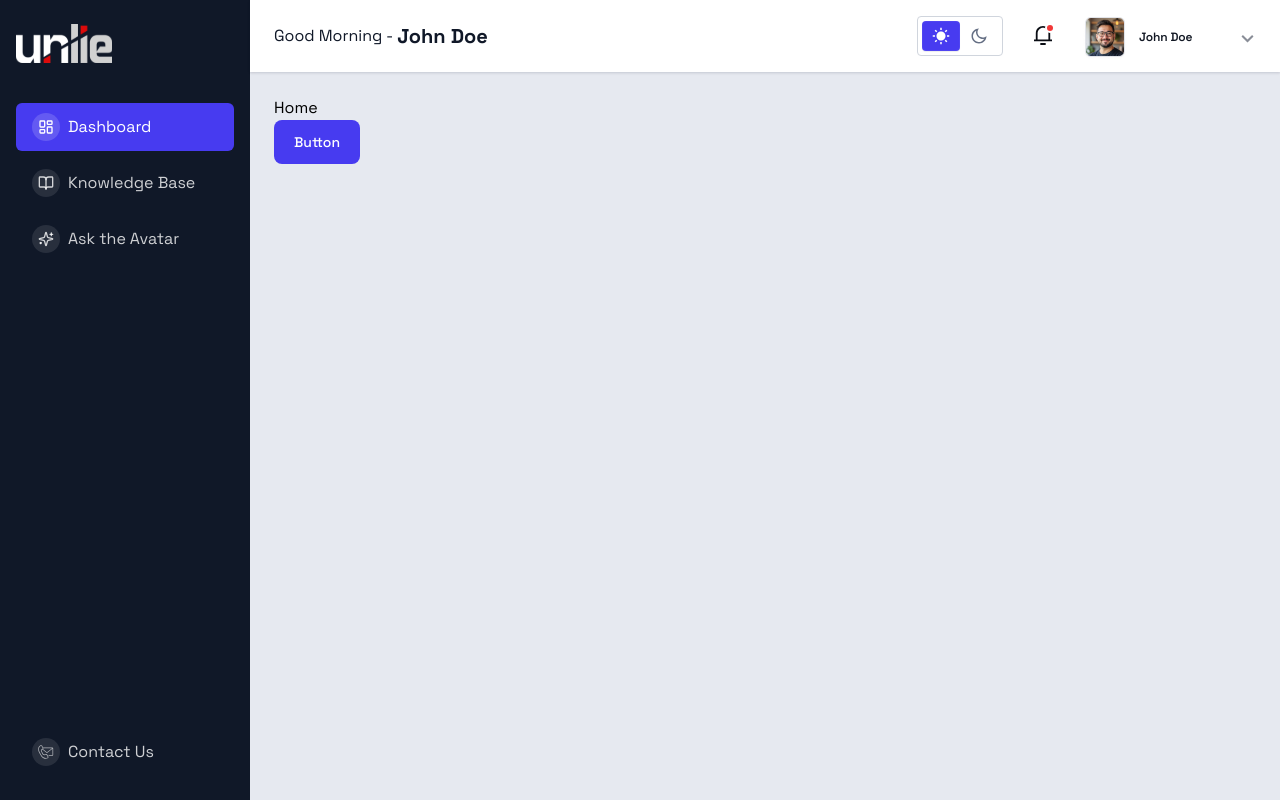
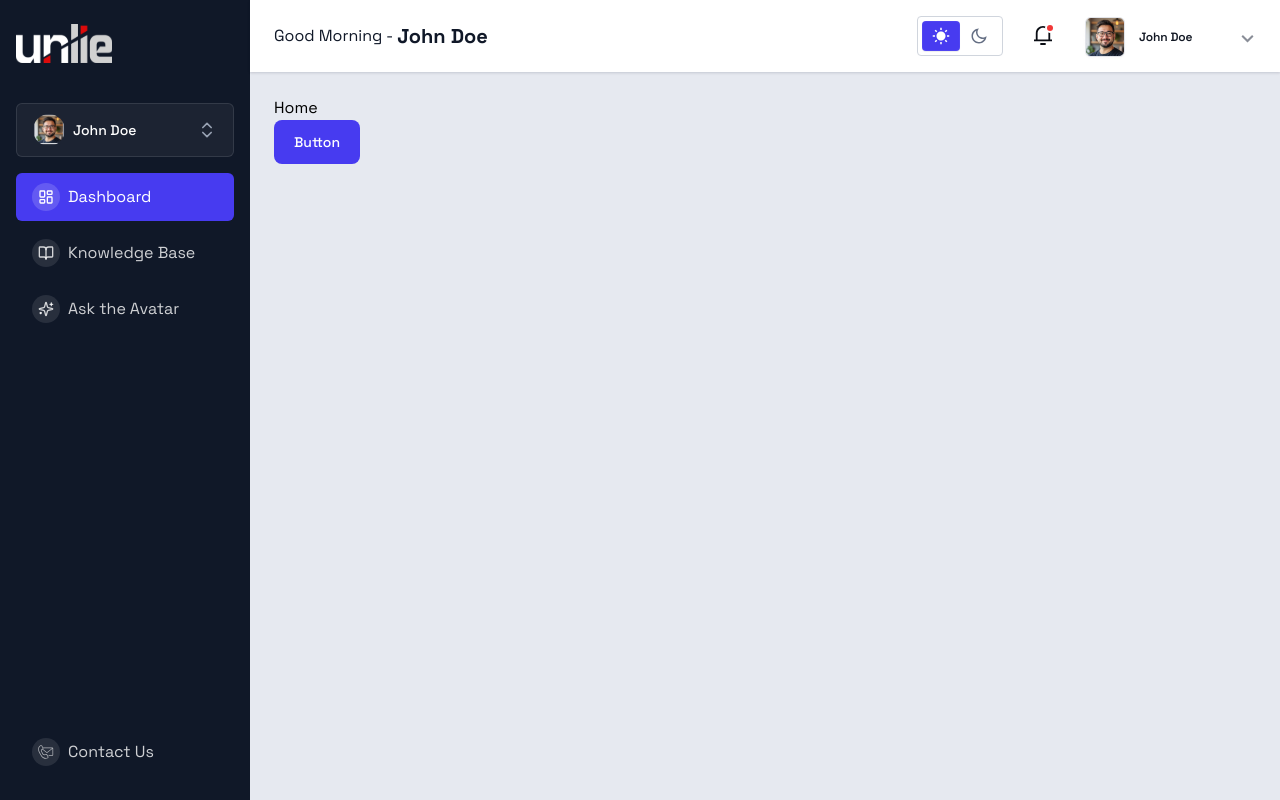
Before and after one commit to nur-it/react-un-lion-dashboard, a React (Vite) app: page / in a window 1280 px wide. Built offline with nearby package versions, Linux system fonts and the light colour scheme.

Commit message:
add user profile button to sidebar for enhanced user experience

```diff
--- a/src/layouts/sidebar.jsx
+++ b/src/layouts/sidebar.jsx
@@ -1,5 +1,6 @@
 import { menuItems } from "@/data/sidebar.data";
 import { cn } from "@/lib/utils";
+import { ChevronsUpDown } from "lucide-react";
 import { Link, useLocation } from "react-router";
 
 const Sidebar = () => {
@@ -11,6 +12,22 @@ const Sidebar = () => {
           <img src="/logo.svg" alt="logo" />
         </div>
         <div className="space-y-2">
+          <div>
+            <button className="mb-2 inline-flex w-full items-center justify-between gap-2 rounded-md border border-white_opacity10 bg-white_opacity05 px-4 py-2.5 text-white transition-all duration-300 ease-in-out">
+              <span className="inline-flex items-center space-x-2 text-sm font-medium">
+                <img
+                  src="/images/user.png"
+                  className="h-8 w-8 rounded-full"
+                  alt="user"
+                />
+                <span>John Doe</span>
+              </span>
+              <span>
+                <ChevronsUpDown className="h-5 w-5 text-[#98A2B3]" />
+              </span>
+            </button>
+          </div>
+
           {menuItems.top_level.map((item, index) => (
             <Link
               key={index}
```
